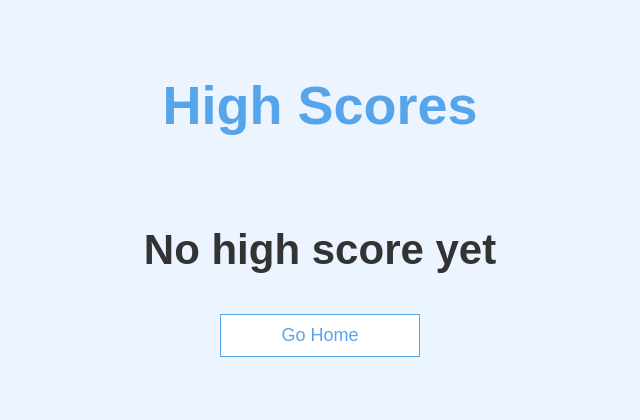
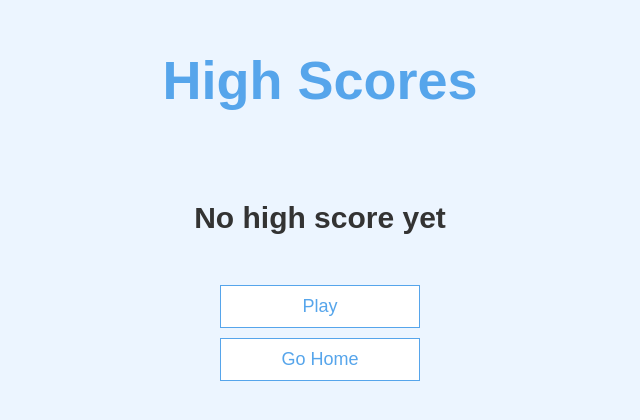
Before and after one commit to UcheSylvester/quick-quiz, a plain HTML site: page highscores.html in a window 1280 px wide. Shown: the part 180-600 px from the top of the page, without its empty margins (320-960 px from the left). Drawn offline with Linux system fonts and the light colour scheme.

Commit message:
checking for no highscore

```diff
--- a/highscores.css
+++ b/highscores.css
@@ -13,3 +13,9 @@
 .high-score:hover {
   transform: scale(1.025);
 }
+
+#noHighScore {
+  font-size: 3rem;
+  margin-bottom: 5rem;
+  font-weight: 600;
+}
--- a/highscores.html
+++ b/highscores.html
@@ -15,7 +15,9 @@
       <div id="highScores" class="flex-center flex-column">
         <h1 id="finalScore">High Scores</h1>
         <ul id="highScoresList"></ul>
-        <h2 class="hidden" id="noHighScore">No high score yet</h2>
+        <p class="hidden" id="noHighScore">No high score yet</p>
+
+        <a class="btn" href="/game.html">Play</a>
         <a class="btn" href="/">Go Home</a>
       </div>
     </div>
```
